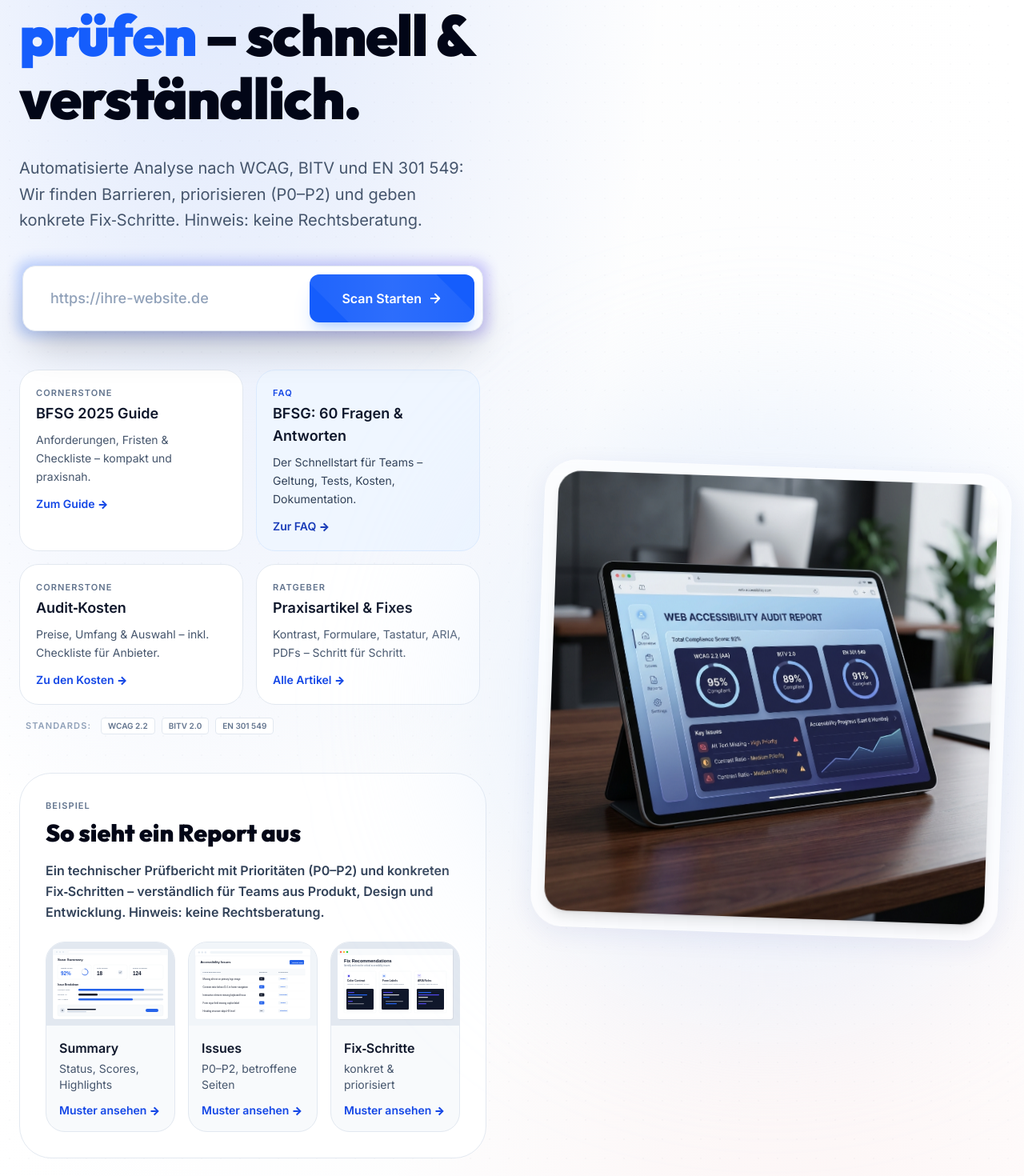
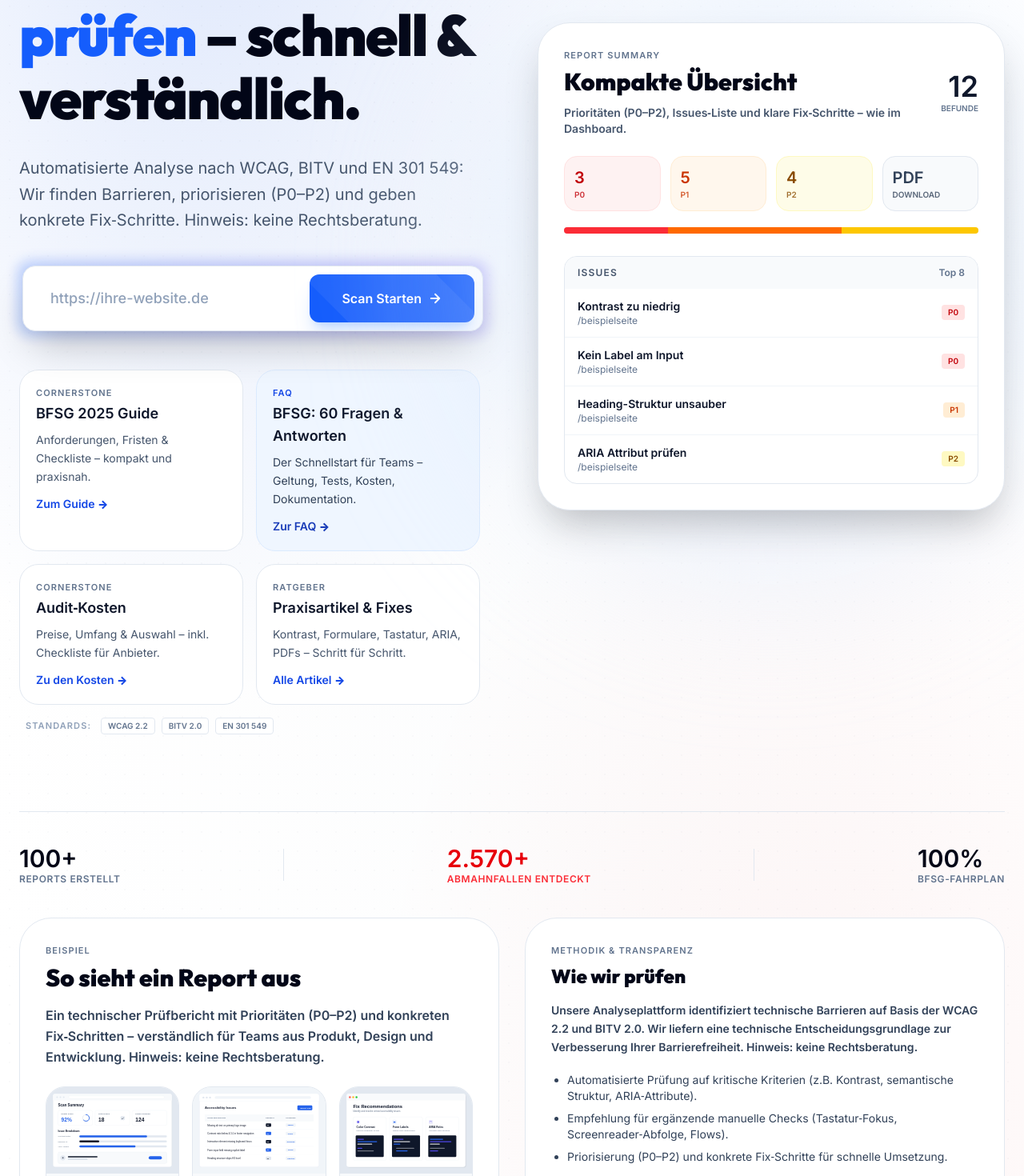
Before and after one commit to KonradBi/BFSG, a Next.js app in the folder web/: page / in a window 1280 px wide. Shown: the part 460-1930 px from the top of the page at 80% size. Built offline with nearby package versions, Linux system fonts and the light colour scheme; no server answers.

Commit message:
Improve homepage hero layout (report preview + stats)

```diff
--- a/web/src/app/page.tsx
+++ b/web/src/app/page.tsx
@@ -157,8 +157,100 @@ export default function Home() {
                 </div>
               </div>
 
+            </div>
+
+            <div className="relative lg:block">
+              <div className="absolute -inset-20 bg-blue-100/50 blur-[100px] rounded-full pointer-events-none" />
+              <div className="relative z-10">
+                <div className="bg-white rounded-[2.5rem] border border-slate-200 shadow-2xl p-8">
+                  <div className="flex items-center justify-between gap-3">
+                    <div>
+                      <div className="text-[11px] font-black uppercase tracking-widest text-slate-500">Report Summary</div>
+                      <h3 className="mt-2 text-3xl font-black text-navy-900 leading-[1.1]">Kompakte Übersicht</h3>
+                      <p className="mt-3 text-sm text-slate-600 font-semibold max-w-md">
+                        Prioritäten (P0–P2), Issues‑Liste und klare Fix‑Schritte – wie im Dashboard.
+                      </p>
+                    </div>
+                    <div className="text-right">
+                      <div className="text-4xl font-black text-slate-900">12</div>
+                      <div className="text-[10px] font-bold text-slate-500 uppercase">Befunde</div>
+                    </div>
+                  </div>
+
+                  <div className="mt-6 grid grid-cols-2 sm:grid-cols-4 gap-3">
+                    <div className="p-3 rounded-2xl border bg-red-50 text-red-700 border-red-100">
+                      <div className="text-xl font-black">3</div>
+                      <div className="text-[10px] uppercase font-bold opacity-80">P0</div>
+                    </div>
+                    <div className="p-3 rounded-2xl border bg-orange-50 text-orange-700 border-orange-100">
+                      <div className="text-xl font-black">5</div>
+                      <div className="text-[10px] uppercase font-bold opacity-80">P1</div>
+                    </div>
+                    <div className="p-3 rounded-2xl border bg-yellow-50 text-yellow-800 border-yellow-100">
+                      <div className="text-xl font-black">4</div>
+                      <div className="text-[10px] uppercase font-bold opacity-80">P2</div>
+                    </div>
+                    <div className="p-3 rounded-2xl border bg-slate-50 text-slate-700 border-slate-200">
+                      <div className="text-xl font-black">PDF</div>
+                      <div className="text-[10px] uppercase font-bold opacity-80">Download</div>
+                    </div>
+                  </div>
+
+                  <div className="mt-5 h-2 w-full rounded-full overflow-hidden bg-slate-200 flex">
+                    <div className="h-full bg-red-500" style={{ width: "25%" }} />
+                    <div className="h-full bg-orange-500" style={{ width: "42%" }} />
+                    <div className="h-full bg-yellow-400" style={{ width: "33%" }} />
+                  </div>
+
+                  <div className="mt-7 rounded-2xl border border-slate-200 overflow-hidden">
+                    <div className="px-4 py-3 bg-slate-50 flex items-center justify-between">
+                      <div className="text-xs font-black uppercase tracking-widest text-slate-600">Issues</div>
+                      <div className="text-xs font-bold text-slate-500">Top 8</div>
+                    </div>
+                    <div className="divide-y divide-slate-100">
+                      {[
+                        { s: "P0", t: "Kontrast zu niedrig", c: "bg-red-100 text-red-700" },
+                        { s: "P0", t: "Kein Label am Input", c: "bg-red-100 text-red-700" },
+                        { s: "P1", t: "Heading-Struktur unsauber", c: "bg-orange-100 text-orange-700" },
+                        { s: "P2", t: "ARIA Attribut prüfen", c: "bg-yellow-100 text-yellow-800" },
+                      ].map((it, i) => (
+                        <div key={i} className="px-4 py-3 flex items-center justify-between gap-3">
+                          <div className="min-w-0">
+                            <div className="text-sm font-bold text-slate-900 truncate">{it.t}</div>
+                            <div className="text-xs text-slate-500 truncate">/beispielseite</div>
+                          </div>
+                          <span className={`px-2 py-0.5 rounded text-[10px] font-black ${it.c}`}>{it.s}</span>
+                        </div>
+                      ))}
+                    </div>
+                  </div>
+                </div>
+              </div>
+            </div>
+          </div>
+
+          <div className="mt-12 border-t border-slate-200 pt-10">
+            <div className="flex items-center justify-between gap-6 flex-wrap">
+              <div>
+                <div className="text-3xl font-black text-navy-900">100+</div>
+                <div className="text-xs font-bold text-slate-500 uppercase tracking-wider">Reports Erstellt</div>
+              </div>
+              <div className="hidden md:block w-px h-10 bg-slate-200" />
+              <div>
+                <div className="text-3xl font-black text-red-600">2.570+</div>
+                <div className="text-xs font-bold text-red-500 uppercase tracking-wider">Abmahnfallen entdeckt</div>
+              </div>
+              <div className="hidden md:block w-px h-10 bg-slate-200" />
+              <div>
+                <div className="text-3xl font-black text-navy-900">100%</div>
+                <div className="text-xs font-bold text-slate-500 uppercase tracking-wider">BFSG-Fahrplan</div>
+              </div>
+            </div>
+          </div>
+
+          <div className="mt-10 grid lg:grid-cols-2 gap-8 items-start">
             {/* Trust: Beispiel-Report */}
-              <section className="mt-10 rounded-[2.5rem] border border-slate-200 bg-white p-8 max-w-5xl">
+            <section className="rounded-[2.5rem] border border-slate-200 bg-white p-8">
               <div className="text-[11px] font-black uppercase tracking-widest text-slate-500">Beispiel</div>
               <h2 className="mt-2 text-2xl md:text-3xl font-black text-navy-900">So sieht ein Report aus</h2>
               <p className="mt-4 text-sm md:text-base text-slate-700 leading-relaxed font-semibold max-w-2xl">
@@ -197,7 +289,7 @@ export default function Home() {
             </section>
 
             {/* E-E-A-T: Methodik */}
-              <section className="mt-10 rounded-[2.5rem] border border-slate-200 bg-white p-8 max-w-xl">
+            <section className="rounded-[2.5rem] border border-slate-200 bg-white p-8">
               <div className="text-[11px] font-black uppercase tracking-widest text-slate-500">Methodik & Transparenz</div>
               <h2 className="mt-2 text-2xl font-black text-navy-900">Wie wir prüfen</h2>
               <p className="mt-4 text-sm text-slate-700 leading-relaxed font-semibold">
@@ -220,37 +312,6 @@ export default function Home() {
                 Zum Ratgeber für digitale Barrierefreiheit →
               </a>
             </section>
-
-              <div className="flex items-center gap-8 border-t border-slate-200 pt-10">
-                <div>
-                  <div className="text-3xl font-black text-navy-900">100+</div>
-                  <div className="text-xs font-bold text-slate-500 uppercase tracking-wider">Reports Erstellt</div>
-                </div>
-                <div className="w-px h-10 bg-slate-200" />
-                <div>
-                  <div className="text-3xl font-black text-red-600">2.570+</div>
-                  <div className="text-xs font-bold text-red-500 uppercase tracking-wider">Abmahnfallen entdeckt</div>
-                </div>
-                <div className="w-px h-10 bg-slate-200" />
-                <div>
-                  <div className="text-3xl font-black text-navy-900">100%</div>
-                  <div className="text-xs font-bold text-slate-500 uppercase tracking-wider">BFSG-Fahrplan</div>
-                </div>
-              </div>
-            </div>
-
-            <div className="relative lg:block">
-              <div className="absolute -inset-20 bg-blue-100/50 blur-[100px] rounded-full pointer-events-none" />
-              <div className="relative z-10 transform lg:rotate-2 hover:rotate-0 transition-transform duration-700">
-                <div className="glass rounded-[2.5rem] p-4 shadow-2xl border border-white/40">
-                  <img
-                    src="/images/report-mockup.png"
-                    alt="BFSG WebCheck Dashboard Mockup"
-                    className="rounded-[1.75rem] shadow-lg w-full h-auto animate-float"
-                  />
-                </div>
-              </div>
-            </div>
           </div>
         </div>
       </section>
```
Lines whose indentation alone changed are shown as unchanged.
